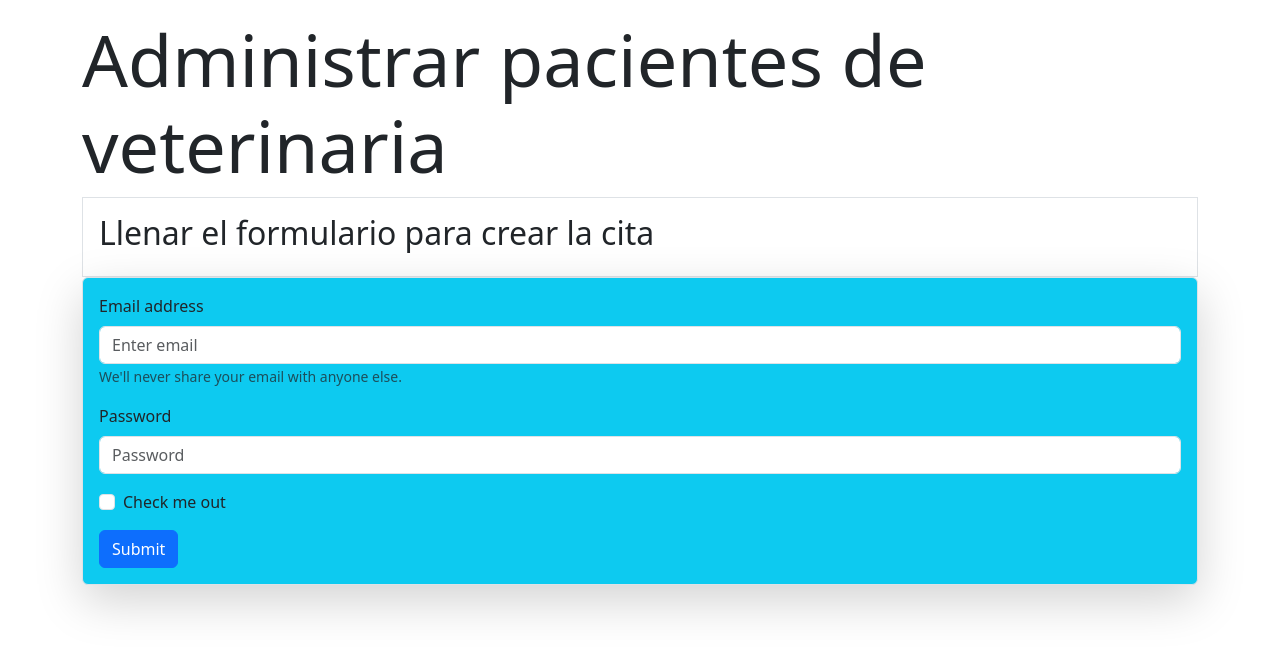
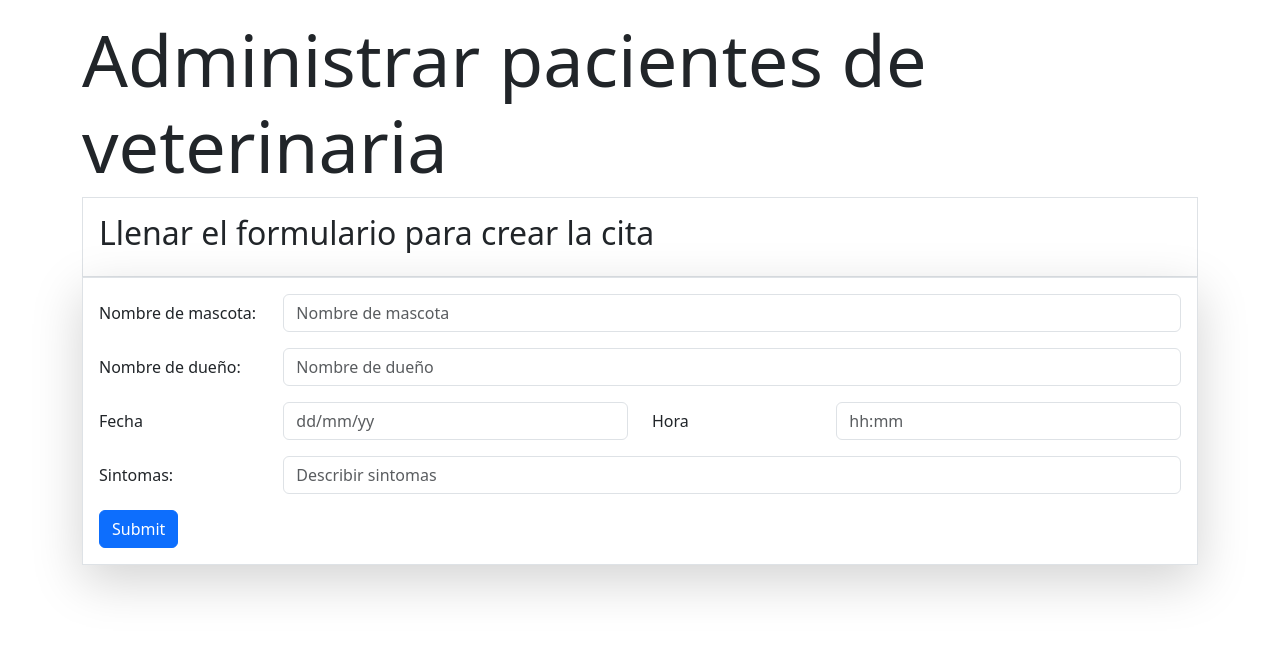
Before and after one commit to julianDev94/citasVeterinaria, a React (Vite) app: page / in a window 1280 px wide. Shown: the top 652 px of the page. Built offline with nearby package versions, Linux system fonts and the light colour scheme.

Commit message:
agrego el maquetado del formulario, mejorandolo con columnas

```diff
--- a/src/components/FormularioVeterinaria.jsx
+++ b/src/components/FormularioVeterinaria.jsx
@@ -1,5 +1,5 @@
 import Button from "react-bootstrap/Button";
-import Form from "react-bootstrap/Form";
+import {Form, Col, Row} from "react-bootstrap";
 
 const FormularioVeterinaria = () => {
   return (
@@ -7,21 +7,44 @@ const FormularioVeterinaria = () => {
       <div className="border p-3 bg-white">
         <h2>Llenar el formulario para crear la cita</h2>
       </div>
-      <Form className="shadow-lg rounded border p-3 bg-info">
-        <Form.Group className="mb-3" controlId="formBasicEmail">
-          <Form.Label>Email address</Form.Label>
-          <Form.Control type="email" placeholder="Enter email" />
-          <Form.Text className="text-muted">
-            We'll never share your email with anyone else.
-          </Form.Text>
+      <Form className="border shadow-lg p-3">
+      <Form.Group as={Row} className="mb-3" controlId="formPlaintextEmail">
+        <Form.Label column sm="2">
+          Nombre de mascota:
+        </Form.Label>
+        <Col sm="10">
+          <Form.Control type="text" placeholder="Nombre de mascota" />
+        </Col>
       </Form.Group>
-
-        <Form.Group className="mb-3" controlId="formBasicPassword">
-          <Form.Label>Password</Form.Label>
-          <Form.Control type="password" placeholder="Password" />
+      <Form.Group as={Row} className="mb-3" controlId="formPlaintextEmail">
+        <Form.Label column sm="2">
+          Nombre de dueño:
+        </Form.Label>
+        <Col sm="10">
+          <Form.Control type="text" placeholder="Nombre de dueño" />
+        </Col>
       </Form.Group>
-        <Form.Group className="mb-3" controlId="formBasicCheckbox">
-          <Form.Check type="checkbox" label="Check me out" />
+      <Form.Group as={Row} className="mb-3 d-flex" controlId="formPlaintextPassword">
+        <Form.Label column sm="2">
+          Fecha
+        </Form.Label>
+        <Col sm="4">
+          <Form.Control type="password" placeholder="dd/mm/yy" />
+        </Col>
+        <Form.Label column sm="2">
+          Hora
+        </Form.Label>
+        <Col sm="4">
+          <Form.Control type="password" placeholder="hh:mm" />
+        </Col>
+      </Form.Group>
+      <Form.Group as={Row} className="mb-3" controlId="formPlaintextEmail">
+        <Form.Label column sm="2">
+          Sintomas:
+        </Form.Label>
+        <Col sm="10">
+          <Form.Control type="text" placeholder="Describir sintomas" />
+        </Col>
       </Form.Group>
       <Button variant="primary" type="submit">
         Submit
```
Lines whose indentation alone changed are shown as unchanged.
